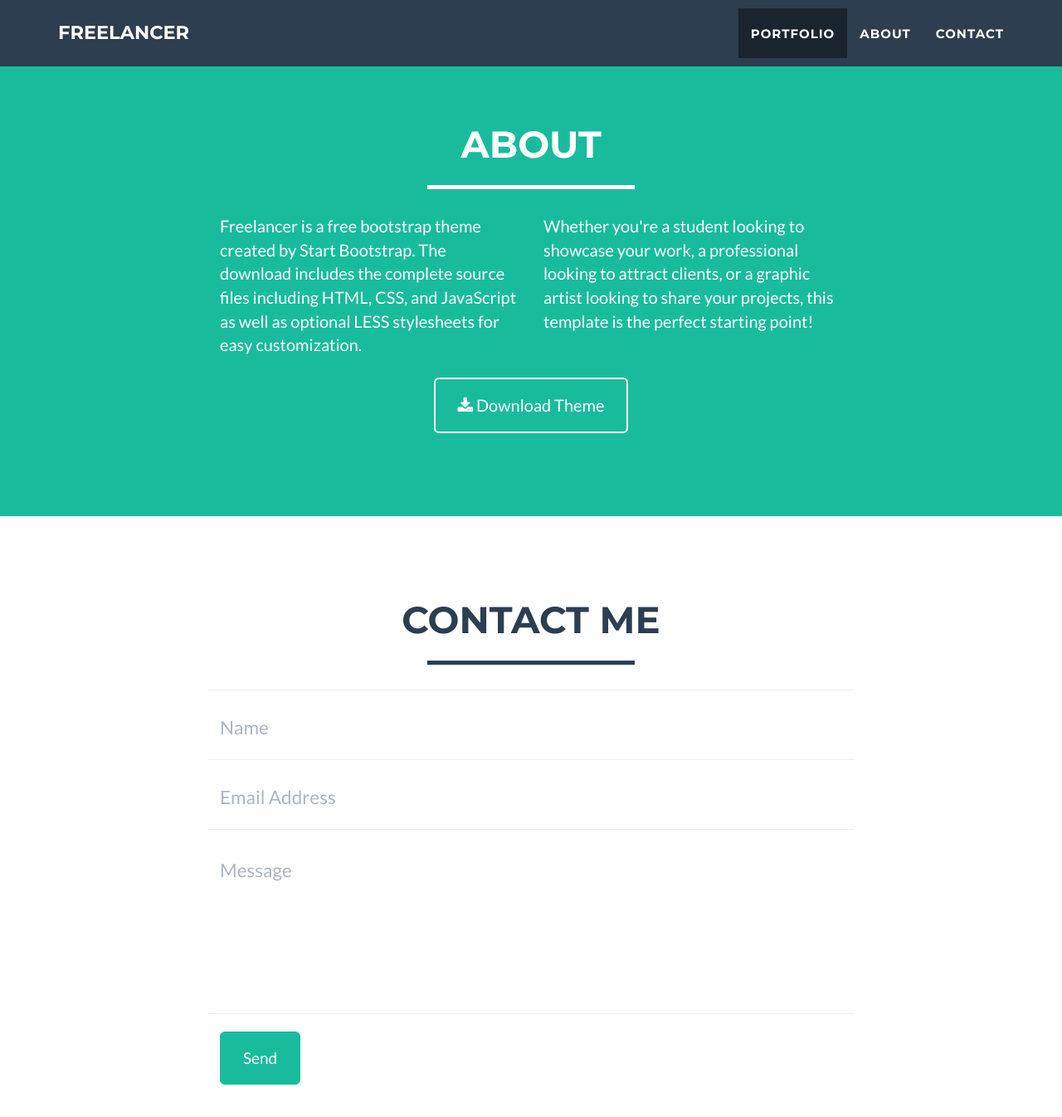
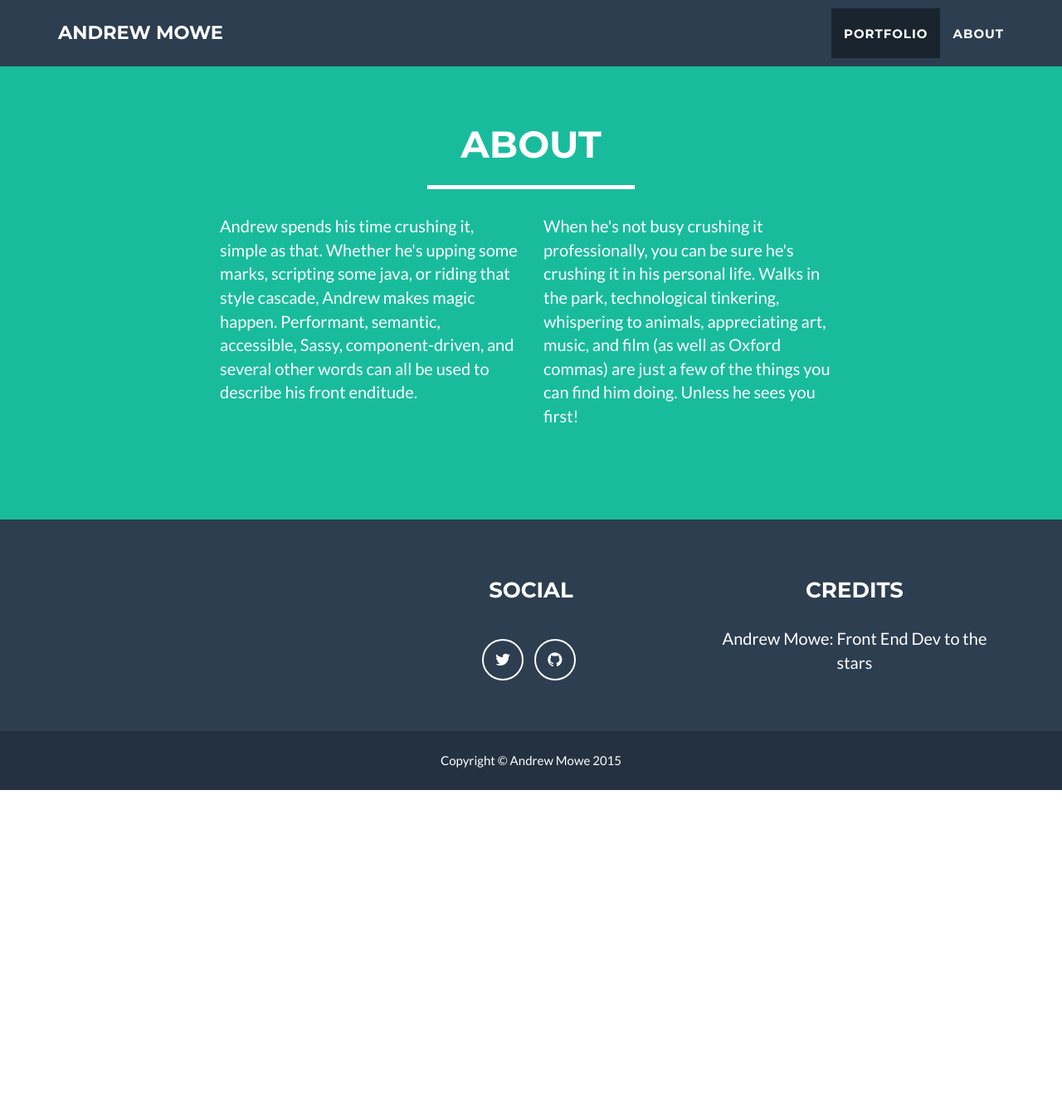
Before and after one commit to andrewmowe/andrewmowe.github.io, a Jekyll site: the page built from index.html, in a window 1280 px wide and 1400 px high, scrolled down 1616 px. Shown: the top 1346 px of the window at 83% size. Built offline with Jekyll 4.4.1, drawn with Linux system fonts in a browser that asks for light colours; after the commit the page ends 2568 px from its top, so only the background shows below that; some of the changed text lies outside the part shown.

Commit message:
update about, config, header, footer, nav

```diff
--- a/_config.yml
+++ b/_config.yml
@@ -1,8 +1,8 @@
 # Site settings
-title: Freelancer
-email: your-email@domain.com
-url: https://example.github.io
-description: "Write an awesome description for your new site here. You can edit this line in _config.yml. It will appear in your document head meta (for Google search results) and in your feed.xml site description."
+title: Andrew Mowe
+email: andrewmowe@gmail.com
+url: https://mowe.money
+description: "Andrew Mowe is a funky fresh Frond End Developer with swagger coming out his ears."
 
 # Contact form: comment the line below if you want to stick with the default PHP contact form
 contact: static
@@ -15,23 +15,17 @@ color:
 
 # Footer settings
 footer:
-  copyright: Dr. Henry Jekyll
+  copyright: Andrew Mowe
   location: Location
-  social: Around the Web
+  social: Social
   credits: Credits
 
 # Social networks usernames (many more available: google-plus, flickr, dribbble, pinterest, instagram, tumblr, linkedin, etc.)
 social:
   - title: twitter
-    url: http://twitter.com/jekyllrb
-  - title: facebook
-    url:
-  - title: stack-overflow
-    url: http://stackoverflow.com/questions/tagged/jekyll
-  - title: bitbucket
-    url: http://bitbucket.org/jekyll
+    url: http://twitter.com/andrewmowe
   - title: github
-    url: http://github.com/jekyll
+    url: http://github.com/andrewmowe
 
 # Postal address (add as many lines as necessary)
 address:
@@ -39,7 +33,7 @@ address:
   - line: Beverly Hills, CA 90210
 
 # Credits content
-credits: 'Freelancer is a free to use, open source Bootstrap theme created by <a href="http://startbootstrap.com">Start Bootstrap</a>.'
+credits: 'Andrew Mowe: Front End Dev to the stars'
 
 # Build settings
 markdown: kramdown
--- a/_includes/about.html
+++ b/_includes/about.html
@@ -9,15 +9,10 @@
             </div>
             <div class="row">
                 <div class="col-lg-4 col-lg-offset-2">
-                    <p>Freelancer is a free bootstrap theme created by Start Bootstrap. The download includes the complete source files including HTML, CSS, and JavaScript as well as optional LESS stylesheets for easy customization.</p>
+                    <p>Andrew spends his time crushing it, simple as that. Whether he's upping some marks, scripting some java, or riding that style cascade, Andrew makes magic happen. Performant, semantic, accessible, Sassy, component-driven, and several other words can all be used to describe his front enditude.</p>
                 </div>
                 <div class="col-lg-4">
-                    <p>Whether you're a student looking to showcase your work, a professional looking to attract clients, or a graphic artist looking to share your projects, this template is the perfect starting point! </p>
-                </div>
-                <div class="col-lg-8 col-lg-offset-2 text-center">
-                    <a href="#" class="btn btn-lg btn-outline">
-                        <i class="fa fa-download"></i> Download Theme
-                    </a>
+                    <p>When he's not busy crushing it professionally, you can be sure he's crushing it in his personal life. Walks in the park, technological tinkering, whispering to animals, appreciating art, music, and film (as well as Oxford commas) are just a few of the things you can find him doing. Unless he sees you first!</p>
                 </div>
             </div>
         </div>
--- a/_includes/footer.html
+++ b/_includes/footer.html
@@ -4,12 +4,6 @@
             <div class="container">
                 <div class="row">
                     <div class="footer-col col-md-4">
-                        <h3>{{ site.footer.location }}</h3>
-                        <p>
-                            {% for adress in site.address %}
-                                {{ adress.line }} <br>
-		                    {% endfor %}
-                        </p>
                     </div>
                     <div class="footer-col col-md-4">
                         <h3>{{ site.footer.social }}</h3>
--- a/_includes/header.html
+++ b/_includes/header.html
@@ -5,9 +5,9 @@
                 <div class="col-lg-12">
                     <img class="img-responsive" src="img/profile.png" alt="">
                     <div class="intro-text">
-                        <span class="name">{{ site.title }}</span>
+                        <span class="name">Mowe Money, No Problem</span>
                         <hr class="star-light">
-                        <span class="skills">Web Developer - Graphic Artist - User Experience Designer</span>
+                        <span class="skills">Front End Developer</span>
                     </div>
                 </div>
             </div>
--- a/_includes/nav.html
+++ b/_includes/nav.html
@@ -24,9 +24,6 @@
                     <li class="page-scroll">
                         <a href="#about">About</a>
                     </li>
-                    <li class="page-scroll">
-                        <a href="#contact">Contact</a>
-                    </li>
                 </ul>
             </div>
             <!-- /.navbar-collapse -->
--- a/_layouts/default.html
+++ b/_layouts/default.html
@@ -7,12 +7,6 @@
     {% include portfolio_grid.html %}
     {% include about.html %}
 
-    {% if site.contact == "static" %}
-    {% include contact_static.html %}
-    {% else %}
-    {% include contact.html %}
-    {% endif %}
-
     {% include footer.html %}
     {% include modals.html %}
     {% include js.html %}
```
